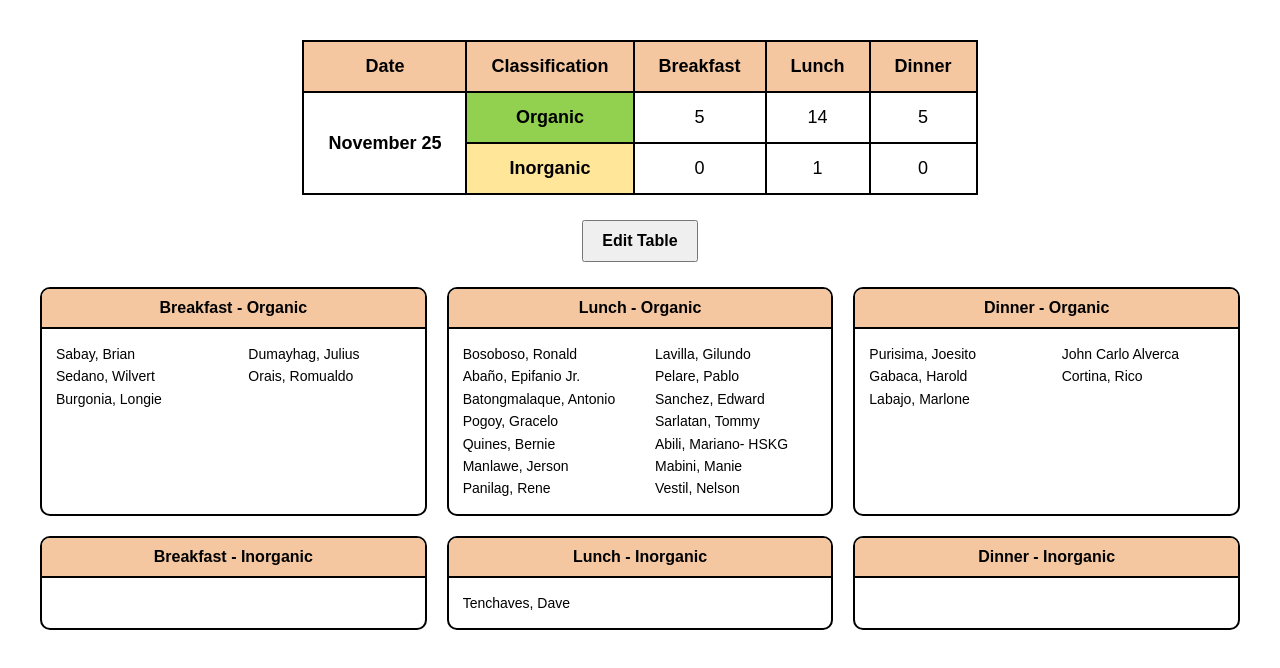
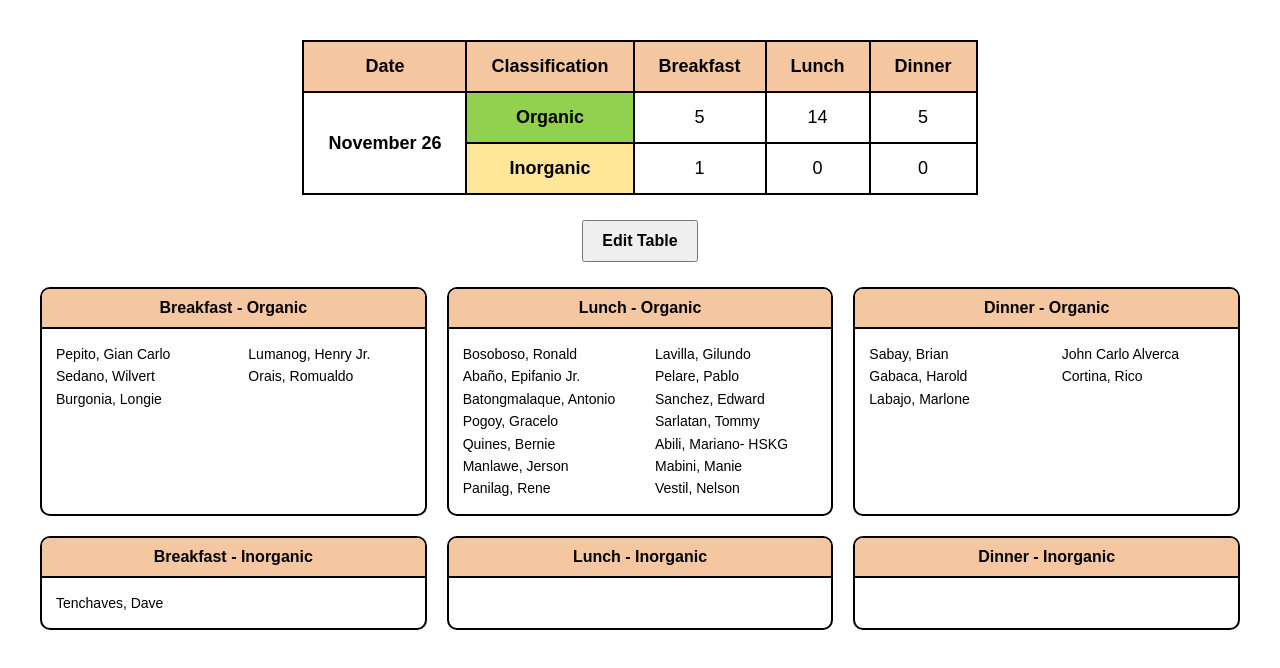
Before and after one commit to eelvinb/mealstub, a plain HTML site: page index.html in a window 1280 px wide. Drawn offline with Linux system fonts and the light colour scheme.

Commit message:
update report

```diff
--- a/index.html
+++ b/index.html
@@ -117,7 +117,7 @@ td {
 
     <td rowspan="2" class="date-cell">
       November
-      25
+      26
     </td>
 
     <td class="organic">
@@ -145,11 +145,11 @@ td {
     </td>
 
     <td>
-      0
+      1
     </td>
 
     <td>
-      1
+      0
     </td>
 
     <td>
@@ -175,7 +175,7 @@ td {
     </div>
 
     <div class="names">
-     <div>Sabay, Brian</div><div>Dumayhag, Julius</div><div>Sedano, Wilvert</div><div>Orais, Romualdo</div><div>Burgonia, Longie</div>
+     <div>Pepito, Gian Carlo</div><div>Lumanog, Henry Jr.</div><div>Sedano, Wilvert</div><div>Orais, Romualdo</div><div>Burgonia, Longie</div>
     </div>
   </div>
 
@@ -195,7 +195,7 @@ td {
     </div>
 
     <div class="names">
-      <div>Purisima, Joesito</div><div>John Carlo Alverca</div><div>Gabaca, Harold</div><div>Cortina, Rico</div><div>Labajo, Marlone</div>
+      <div>Sabay, Brian</div><div>John Carlo Alverca</div><div>Gabaca, Harold</div><div>Cortina, Rico</div><div>Labajo, Marlone</div>
     </div>
   </div>
 
@@ -205,7 +205,7 @@ td {
     </div>
 
     <div class="names">
-     <div></div>
+     <div>Tenchaves, Dave</div>
     </div>
   </div>
 
@@ -215,7 +215,7 @@ td {
     </div>
 
     <div class="names">
-      <div>Tenchaves, Dave</div>
+      <div></div>
     </div>
   </div>
 
```
